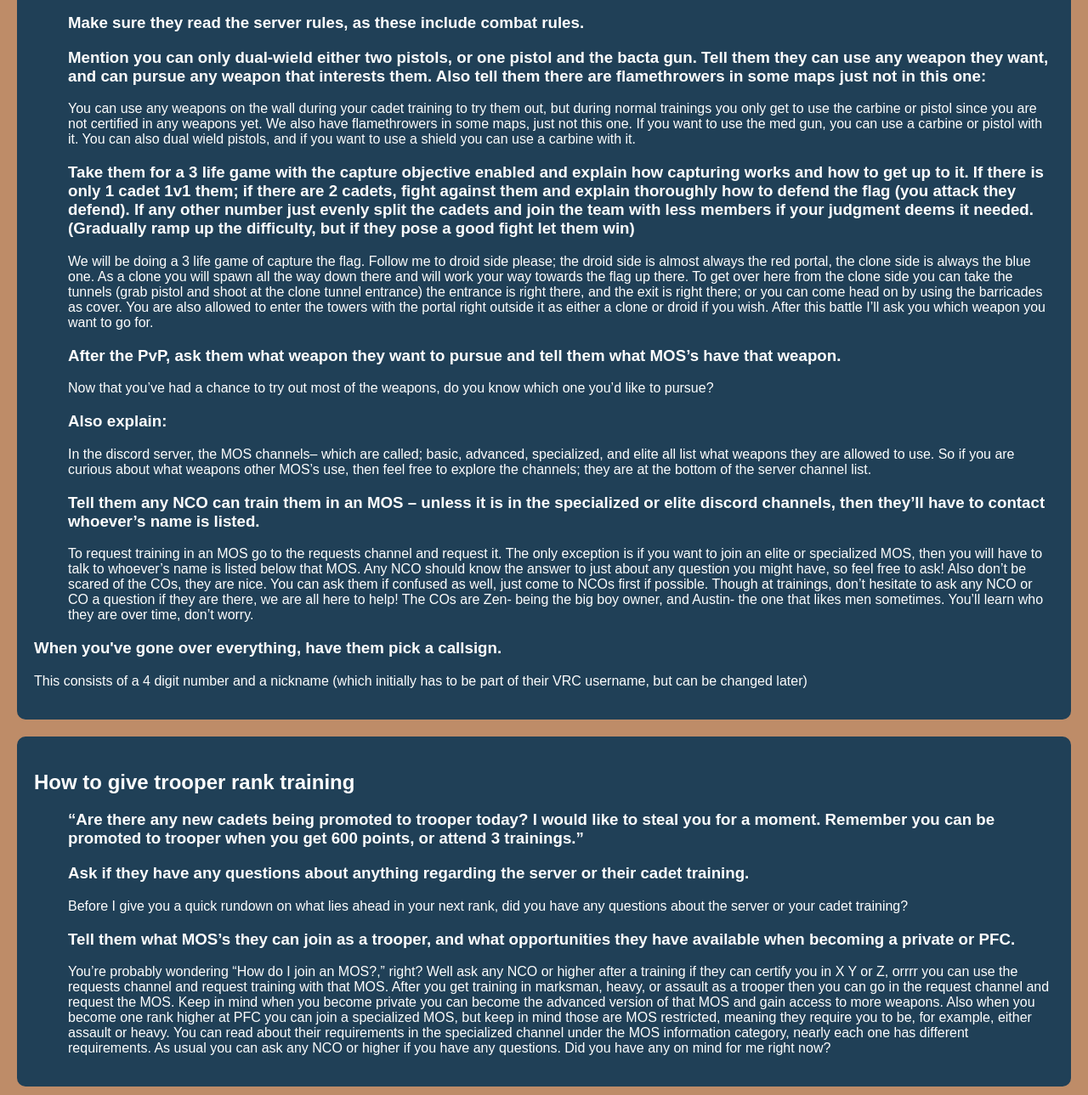
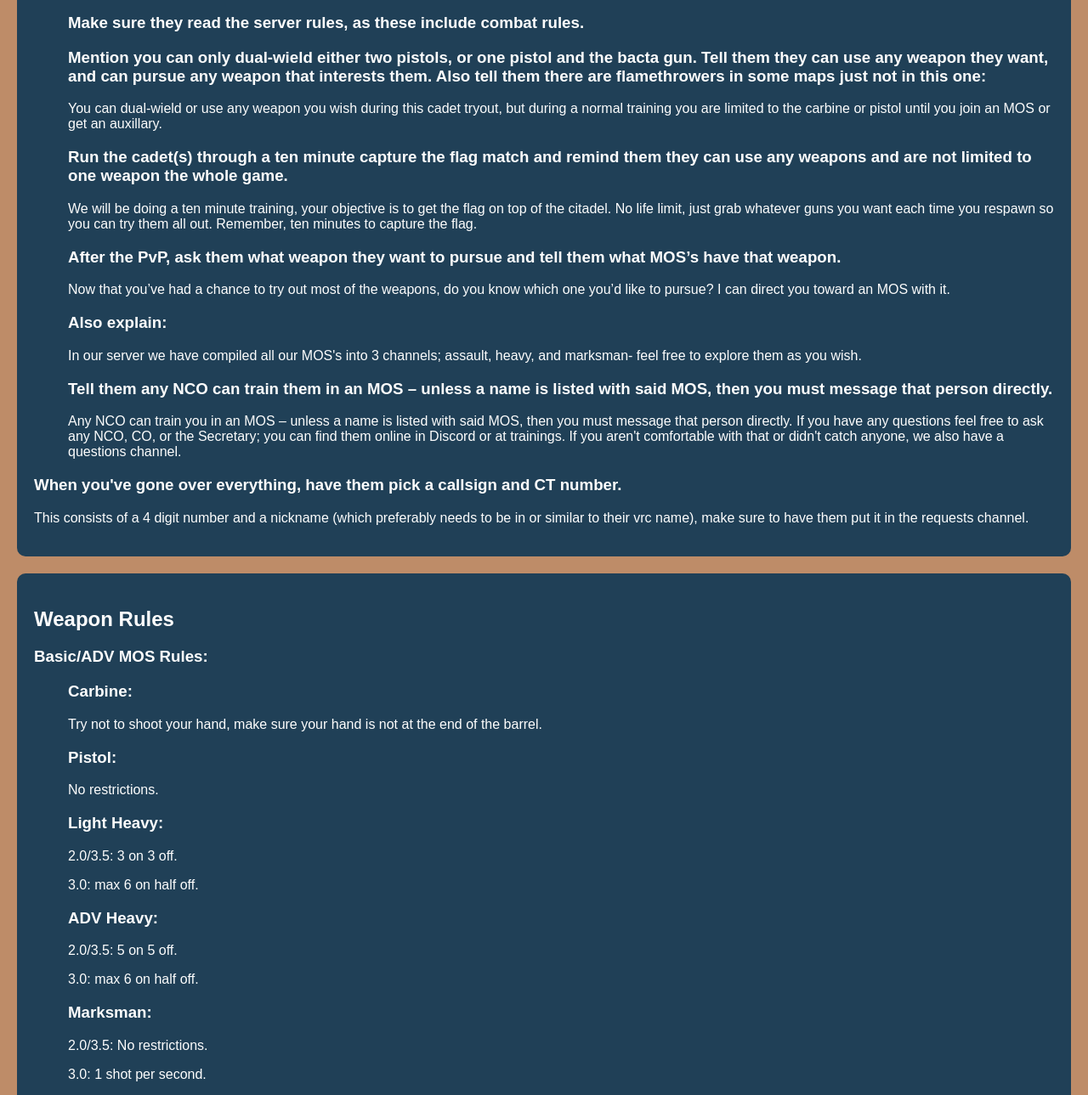
Before and after one commit to CallMeDutch2141/87th-Campaign, a plain HTML site: page ncoGuide.html in a window 1280 px wide. Shown: the part 1826-3115 px from the top of the page at 85% size. Drawn offline with Linux system fonts and the light colour scheme; a script that the page names is missing.

Commit message:
Updated ncoGuide

```diff
--- a/ncoGuide.html
+++ b/ncoGuide.html
@@ -163,81 +163,29 @@
                 <h3>Mention you can only dual-wield either two pistols, or one pistol and the bacta gun. Tell them they
                     can use any weapon they want, and can pursue any weapon that interests them. Also tell them there
                     are flamethrowers in some maps just not in this one:</h3>
-                <p>You can use any weapons on the wall during your cadet training to try them out, but during normal
-                    trainings you only get to use the carbine or pistol since you are not certified in any weapons yet.
-                    We also have flamethrowers in some maps, just not this one. If you want to use the med gun, you can
-                    use a carbine or pistol with it. You can also dual wield pistols, and if you want to use a shield
-                    you can use a carbine with it.</p>
+                <p>You can dual-wield or use any weapon you wish during this cadet tryout, but during a normal training you are limited to the carbine or pistol until you join an MOS or get an auxillary.</p>
             </li>
             <li>
-                <h3>Take them for a 3 life game with the capture objective enabled and explain how capturing works and
-                    how to get up to it. If there is only 1 cadet 1v1 them; if there are 2 cadets, fight against them
-                    and explain thoroughly how to defend the flag (you attack they defend). If any other number just
-                    evenly split the cadets and join the team with less members if your judgment deems it needed.
-                    (Gradually ramp up the difficulty, but if they pose a good fight let them win)</h3>
-                <p>We will be doing a 3 life game of capture the flag. Follow me to droid side please; the droid side is
-                    almost always the red portal, the clone side is always the blue one. As a clone you will spawn all
-                    the way down there and will work your way towards the flag up there. To get over here from the clone
-                    side you can take the tunnels (grab pistol and shoot at the clone tunnel entrance) the entrance is
-                    right there, and the exit is right there; or you can come head on by using the barricades as cover.
-                    You are also allowed to enter the towers with the portal right outside it as either a clone or droid
-                    if you wish. After this battle I’ll ask you which weapon you want to go for.</p>
+                <h3>Run the cadet(s) through a ten minute capture the flag match and remind them they can use any weapons and are not limited to one weapon the whole game.</h3>
+                <p>We will be doing a ten minute training, your objective is to get the flag on top of the citadel. No life limit, just grab whatever guns you want each time you respawn so you can try them all out. Remember, ten minutes to capture the flag.</p>
             </li>
             <li>
                 <h3>After the PvP, ask them what weapon they want to pursue and tell them what MOS’s have that weapon.
                 </h3>
                 <p>Now that you’ve had a chance to try out most of the weapons, do you know which one you’d like to
-                    pursue?</p>
+                    pursue? I can direct you toward an MOS with it.</p>
             </li>
             <li>
                 <h3>Also explain:</h3>
-                <p>In the discord server, the MOS channels– which are called; basic, advanced, specialized, and elite
-                    all list what weapons they are allowed to use. So if you are curious about what weapons other MOS’s
-                    use, then feel free to explore the channels; they are at the bottom of the server channel list.</p>
+                <p>In our server we have compiled all our MOS's into 3 channels; assault, heavy, and marksman- feel free to explore them as you wish.</p>
             </li>
             <li>
-                <h3>Tell them any NCO can train them in an MOS – unless it is in the specialized or elite discord
-                    channels, then they’ll have to contact whoever’s name is listed.</h3>
-                <p>To request training in an MOS go to the requests channel and request it. The only exception is if you
-                    want to join an elite or specialized MOS, then you will have to talk to whoever’s name is listed
-                    below that MOS. Any NCO should know the answer to just about any question you might have, so feel
-                    free to ask! Also don’t be scared of the COs, they are nice. You can ask them if confused as well,
-                    just come to NCOs first if possible. Though at trainings, don’t hesitate to ask any NCO or CO a
-                    question if they are there, we are all here to help! The COs are Zen- being the big boy owner, and
-                    Austin- the one that likes men sometimes. You’ll learn who they are over time, don’t worry.</p>
+                <h3>Tell them any NCO can train them in an MOS – unless a name is listed with said MOS, then you must message that person directly.</h3>
+                <p>Any NCO can train you in an MOS – unless a name is listed with said MOS, then you must message that person directly. If you have any questions feel free to ask any NCO, CO, or the Secretary; you can find them online in Discord or at trainings. If you aren't comfortable with that or didn't catch anyone, we also have a questions channel.</p>
             </li>
         </ul>
-        <h3>When you've gone over everything, have them pick a callsign.</h3>
-        <p>This consists of a 4 digit number and a nickname (which initially has to be part of their VRC
-            username, but can be changed later)</p>
-    </section>
-    <section id="rank">
-        <h2>How to give trooper rank training</h2>
-        <ul>
-            <li>
-                <h3>“Are there any new cadets being promoted to trooper today? I would like to steal you for a moment.
-                    Remember you can be promoted to trooper when you get 600 points, or attend 3 trainings.”</h3>
-            </li>
-            <li>
-                <h3>Ask if they have any questions about anything regarding the server or their cadet training.</h3>
-                <p>Before I give you a quick rundown on what lies ahead in your next rank, did you have any questions
-                    about the server or your cadet training?</p>
-            </li>
-            <li>
-                <h3>Tell them what MOS’s they can join as a trooper, and what opportunities they have available when
-                    becoming a private or PFC.</h3>
-                <p>You’re probably wondering “How do I join an MOS?,” right? Well ask any NCO or higher after a training
-                    if they can certify you in X Y or Z, orrrr you can use the requests channel and request training
-                    with that MOS. After you get training in marksman, heavy, or assault as a trooper then you can go in
-                    the request channel and request the MOS. Keep in mind when you become private you can become the
-                    advanced version of that MOS and gain access to more weapons. Also when you become one rank higher
-                    at PFC you can join a specialized MOS, but keep in mind those are MOS restricted, meaning they
-                    require you to be, for example, either assault or heavy. You can read about their requirements in
-                    the specialized channel under the MOS information category, nearly each one has different
-                    requirements. As usual you can ask any NCO or higher if you have any questions. Did you have any on
-                    mind for me right now?</p>
-            </li>
-        </ul>
+        <h3>When you've gone over everything, have them pick a callsign and CT number.</h3>
+        <p>This consists of a 4 digit number and a nickname (which preferably needs to be in or similar to their vrc name), make sure to have them put it in the requests channel.</p>
     </section>
     <section id="weapons">
         <h2>Weapon Rules</h2>
```
